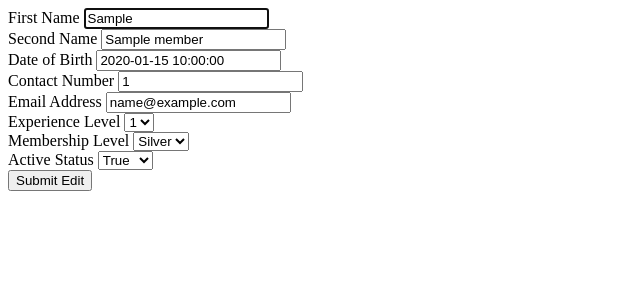
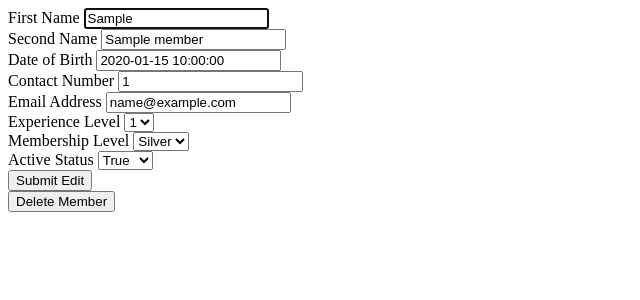
Before and after one commit to tpstocker/project1_gym, a Flask app: page /members/1/edit in a window 1280 px wide. Shown: the part 142-442 px from the top of the page, without its empty margins (0-640 px from the left). Run offline with Flask 2, Linux system fonts and the light colour scheme; a database or web service that is not in the repository returns one stand-in record (values such as "Sample title"); some libraries are stand-ins or nearby versions.

Commit message:
delete member button intermitatly working, commit before dropping db

```diff
--- a/end_code/controllers/member_controller.py
+++ b/end_code/controllers/member_controller.py
@@ -60,3 +60,11 @@ def update_member(id):
     member = Member(active_status, membership_level, experience, email_address, contact_number, date_of_birth, second_name, first_name, id)
     member_repository.update(member)
     return redirect('/members')
+
+
+# DELETE #
+
+@members_blueprint.route("/members/<id>/delete", methods=['GET'])
+def delete_member(id):
+    member_repository.delete(id)
+    return redirect('/members')
--- a/end_code/repositories/member_repository.py
+++ b/end_code/repositories/member_repository.py
@@ -41,12 +41,13 @@ def delete_all():
     run_sql(sql)
 
 
+def update(member):
+    sql = "UPDATE members SET (active_status, membership_level, experience, email_address, contact_number, date_of_birth, second_name, first_name) = (%s, %s, %s, %s, %s, %s, %s, %s) WHERE id = %s"
+    values = [member.active_status, member.membership_level, member.experience, member.email_address, member.contact_number, member.date_of_birth, member.second_name, member.first_name, member.id]
+    run_sql(sql, values)
+
+
 def delete(id):
     sql = "DELETE FROM members WHERE id = %s"
     values = [id]
     run_sql(sql, values)
-
-def update(member):
-    sql = "UPDATE members SET (active_status, membership_level, experience, email_address, contact_number, date_of_birth, second_name, first_name) VALUES (%s, %s, %s, %s, %s, %s, %s, %s) WHERE id = %s"
-    values = [member.active_status, member.membership_level, member.experience, member.email_address, member.contact_number, member.date_of_birth, member.second_name, member.first_name, member.id]
-    run_sql(sql, values)
--- a/end_code/templates/members/edit.html
+++ b/end_code/templates/members/edit.html
@@ -50,4 +50,11 @@
     <button type="submit">Submit Edit</button>
 </form>
 
+<form action="/members/{{member.id}}/delete">
+    <button type="submit">Delete Member</button>
+</form>
+
+<!-- <a href="/members/{{member.id}}/delete">Delete Member</a> -->
+
+
 {% endblock %}
--- a/end_code/templates/members/show.html
+++ b/end_code/templates/members/show.html
@@ -6,10 +6,12 @@
         <p>Contact Number: {{member.contact_number}}</p>
         <p>Email: {{member.email_address}}</p>
         <p>Experience: {{member.experience}}</p>
+        <p>Membership Level: {{member.membership_level}}</p>
         <p>Active Status: {{member.active_status}}</p>
 
 
-        <p><a href="/members/{{member.id}}/edit">Edit</a></p>
-    </div>
+        <form action="/members/{{member.id}}/edit">
+            <button type="submit">Edit</button>
+        </form>
 
 {% endblock %}
```
